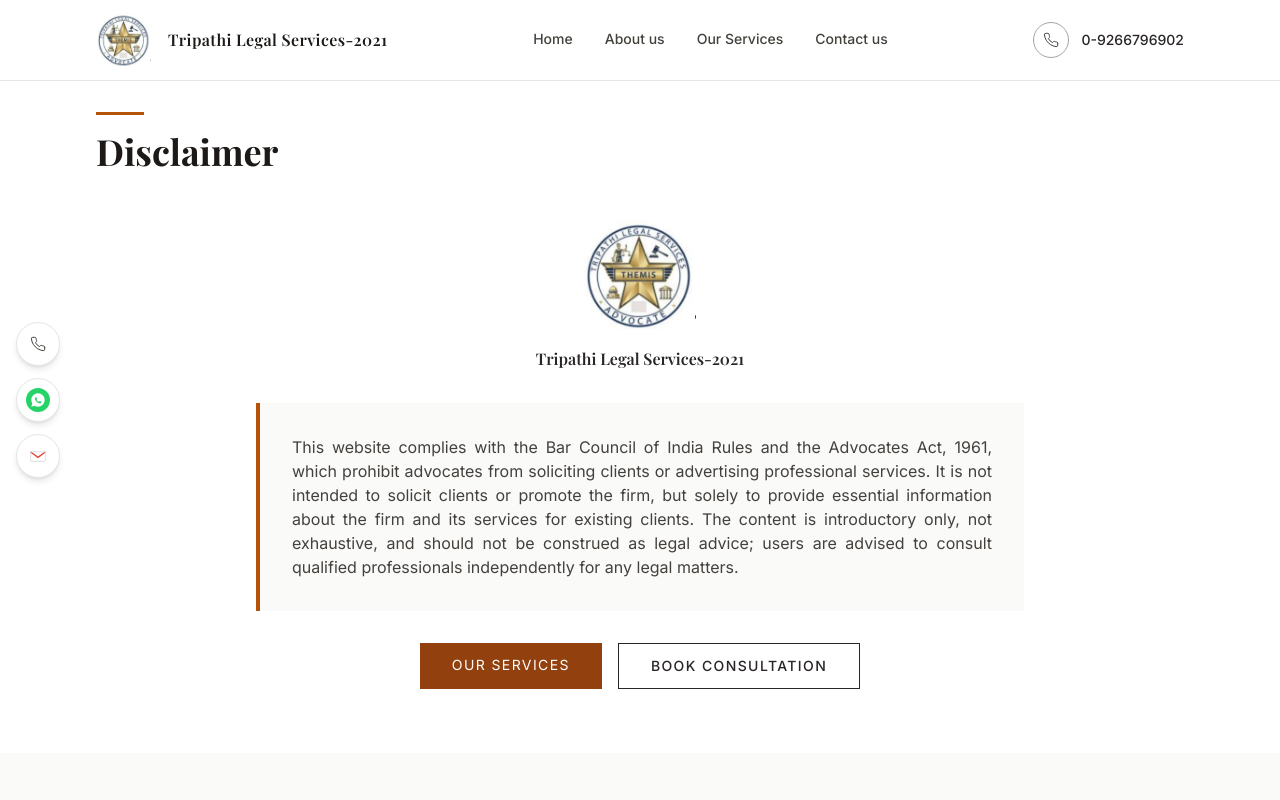
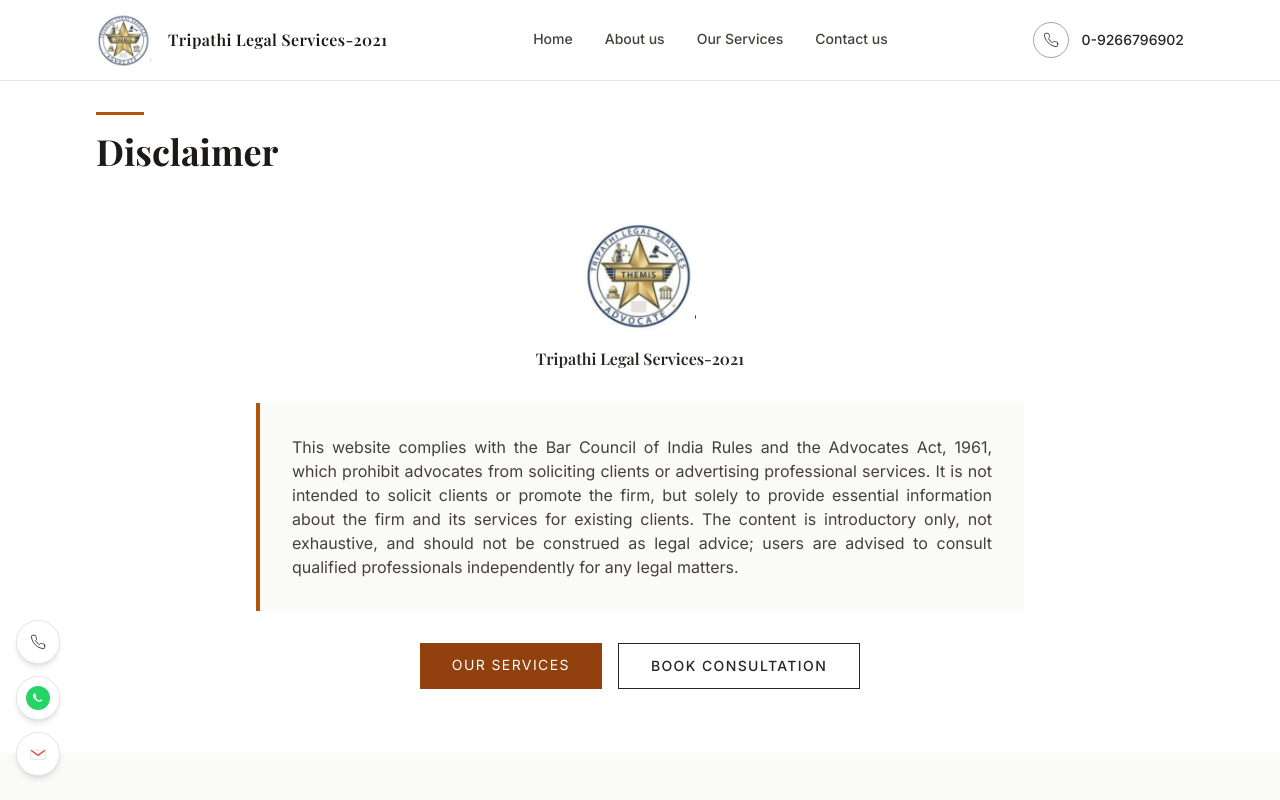
Before and after one commit to sahilpopli996/Tripathi-Legal-Services, a React (Vite) app: page / in a window 1280 px wide. Shown: the top 800 px of the page. Built offline with nearby package versions, Linux system fonts and the light colour scheme; a web font is replaced by a local one.

Commit message:
fix app import case

```diff
--- a/src/components/FloatingContact.tsx
+++ b/src/components/FloatingContact.tsx
@@ -1,17 +1,20 @@
-import { Phone, Mail, MessageCircle } from 'lucide-react';
+import { Phone } from 'lucide-react';
 
 export default function FloatingContact() {
   return (
-    <div className="fixed left-4 top-1/2 -translate-y-1/2 z-40 flex flex-col gap-3">
+    <div className="fixed bottom-6 left-4 z-50 flex flex-col gap-3">
+
+      {/* CALL */}
       <a
-        href="tel:09266796902"
-        className="w-11 h-11 bg-white border border-stone-200 rounded-full shadow-md flex items-center justify-center text-stone-700 hover:bg-amber-800 hover:text-white hover:border-amber-800 transition-all duration-200 group"
+        href="tel:9266796902"
+        className="w-11 h-11 bg-white border border-stone-200 rounded-full shadow-md flex items-center justify-center text-stone-700 hover:bg-amber-800 hover:text-white hover:border-amber-800 transition-all duration-200"
         aria-label="Call us"
-        title="Call: 0-9266796902"
+        title="Call: 9266796902"
       >
         <Phone size={16} strokeWidth={1.5} />
       </a>
 
+      {/* WHATSAPP */}
       <a
         href="https://wa.me/919266796902"
         target="_blank"
@@ -23,6 +26,7 @@
         <WhatsAppIcon />
       </a>
 
+      {/* EMAIL */}
       <a
         href="mailto:advapoorvat@gmail.com"
         className="w-11 h-11 bg-white border border-stone-200 rounded-full shadow-md flex items-center justify-center hover:scale-105 transition-all duration-200"
@@ -31,19 +35,8 @@
       >
         <GmailIcon />
       </a>
+
     </div>
-  );
-}
-
-function WhatsAppIcon() {
-  return (
-    <svg viewBox="0 0 36 36" className="w-6 h-6" xmlns="http://www.w3.org/2000/svg">
-      <circle cx="18" cy="18" r="18" fill="#25D366" />
-      <path
-        d="M18 8C12.477 8 8 12.477 8 18c0 1.9.52 3.674 1.43 5.2L8 28l4.97-1.4A10 10 0 0018 28c5.523 0 10-4.477 10-10S23.523 8 18 8zm5.07 13.77c-.22.62-1.28 1.19-1.77 1.24-.45.05-.86.22-2.9-.6-2.45-1-4-3.52-4.12-3.68-.12-.16-.96-1.28-.96-2.44 0-1.16.61-1.73.83-1.97.22-.24.48-.3.64-.3l.46.01c.15.01.35-.06.54.41.2.49.68 1.65.74 1.77.06.12.1.26.02.42-.08.16-.12.26-.24.4l-.36.42c-.12.12-.24.25-.1.49.14.24.62.99 1.33 1.6.91.8 1.68 1.05 1.92 1.17.24.12.38.1.52-.06.14-.16.6-.7.76-.94.16-.24.32-.2.54-.12.22.08 1.4.66 1.64.78.24.12.4.18.46.28.06.1.06.58-.16 1.2z"
-        fill="#fff"
-      />
-    </svg>
   );
 }
 
@@ -51,13 +44,20 @@
   return (
     <svg viewBox="0 0 36 36" className="w-6 h-6" xmlns="http://www.w3.org/2000/svg">
       <circle cx="18" cy="18" r="18" fill="#fff" />
-      <path d="M7 13.5l11 7 11-7V24a1.5 1.5 0 01-1.5 1.5h-19A1.5 1.5 0 017 24V13.5z" fill="#EA4335" opacity="0" />
-      <path d="M7 13l11 7 11-7" stroke="#EA4335" strokeWidth="1.5" fill="none" />
-      <rect x="7" y="12" width="22" height="14" rx="1.5" fill="none" stroke="#DADADA" strokeWidth="1" />
-      <path d="M7 12.5l11 7.5 11-7.5" fill="none" stroke="#EA4335" strokeWidth="1.5" />
-      <path d="M7 12h22v12.5a1.5 1.5 0 01-1.5 1.5h-19A1.5 1.5 0 017 24.5V12z" fill="#fff" />
       <path d="M7 12l11 8 11-8" fill="none" stroke="#EA4335" strokeWidth="2" />
       <path d="M7 12v12.5A1.5 1.5 0 008.5 26h19a1.5 1.5 0 001.5-1.5V12H7z" fill="none" stroke="#DADADA" strokeWidth="1" />
     </svg>
   );
 }
+
+function WhatsAppIcon() {
+  return (
+    <svg viewBox="0 0 36 36" className="w-6 h-6">
+      <circle cx="18" cy="18" r="18" fill="#25D366" />
+      <path
+        d="M25.3 21.4c-.4-.2-2.3-1.1-2.7-1.2-.4-.2-.6-.2-.9.2-.3.4-1 1.2-1.2 1.4-.2.2-.4.3-.8.1-.4-.2-1.6-.6-3-1.9-1.1-1-1.9-2.2-2.1-2.6-.2-.4 0-.6.1-.8.1-.1.3-.4.4-.5.1-.2.2-.3.3-.5.1-.2 0-.4 0-.6 0-.2-.9-2.2-1.2-3-.3-.7-.6-.6-.9-.6h-.8c-.2 0-.6.1-.9.4-.3.3-1.2 1.1-1.2 2.7s1.2 3.2 1.3 3.4c.2.2 2.3 3.6 5.6 5 .8.3 1.4.5 1.9.7.8.2 1.6.2 2.2.1.7-.1 2.3-.9 2.6-1.8.3-.9.3-1.7.2-1.8-.1-.2-.3-.3-.7-.5z"
+        fill="#fff"
+      />
+    </svg>
+  );
+}
```
